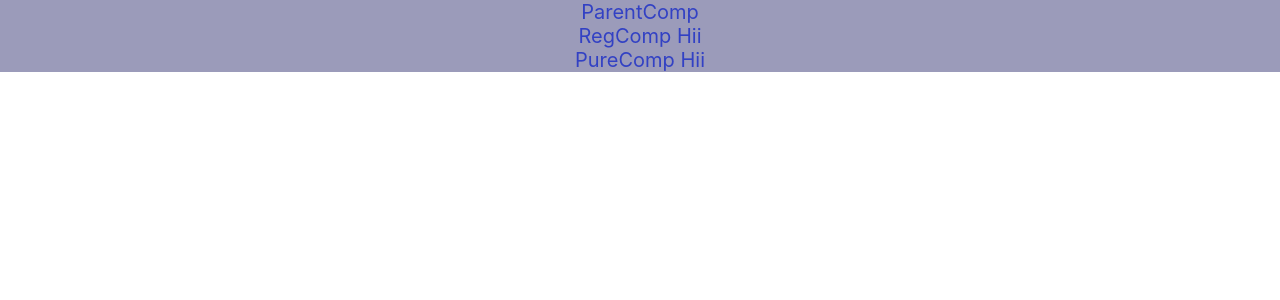
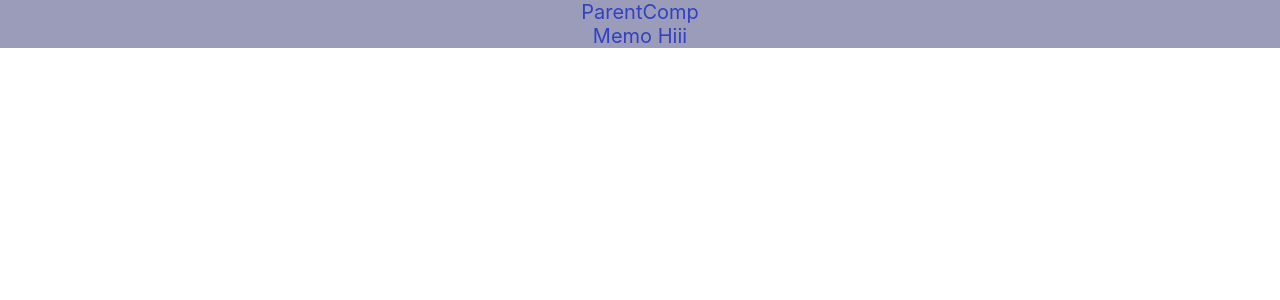
Before and after one commit to hanzalarohan123/Lupin, a React (Create React App) app: page / in a window 1280 px wide. Shown: the top 300 px of the page. Built offline with nearby package versions, Linux system fonts and the light colour scheme.

Commit message:
added memo code

```diff
--- /dev/null
+++ b/src/Components/Memo.js
@@ -0,0 +1,10 @@
+import React from 'react'
+
+function Memo({name}) {
+    console.log('Memo rendering')
+  return (
+    <div>Memo {name}</div>
+  )
+}
+
+export default React.memo(Memo)
--- a/src/Components/ParentComp.js
+++ b/src/Components/ParentComp.js
@@ -1,4 +1,5 @@
 import React, { PureComponent } from 'react'
+import Memo from './Memo'
 import PureComp from './PureComp'
 import RegComp from './RegComp'
 
@@ -9,7 +10,7 @@ class ParentComp extends PureComponent
 
       this.state =
       {
-         name:'Hi'
+         name:'Hii'
       }
     }
     componentDidMount()
@@ -19,10 +20,10 @@ class ParentComp extends PureComponent
             this.setState
             (
                 {
-                    name:'Hii'
+                    name:'Hiii'
                 }
             )
-        },2
+        },3000
 
 
         )
@@ -30,8 +31,9 @@ class ParentComp extends PureComponent
   render() {
     return (
       <div>ParentComp
-          <RegComp name={this.state.name} ></RegComp>
-          <PureComp name={this.state.name}></PureComp>
+          {/* <RegComp name={this.state.name} ></RegComp>
+          <PureComp name={this.state.name}></PureComp> */}
+          <Memo name={this.state.name} />
       </div>
     )
   }
```
